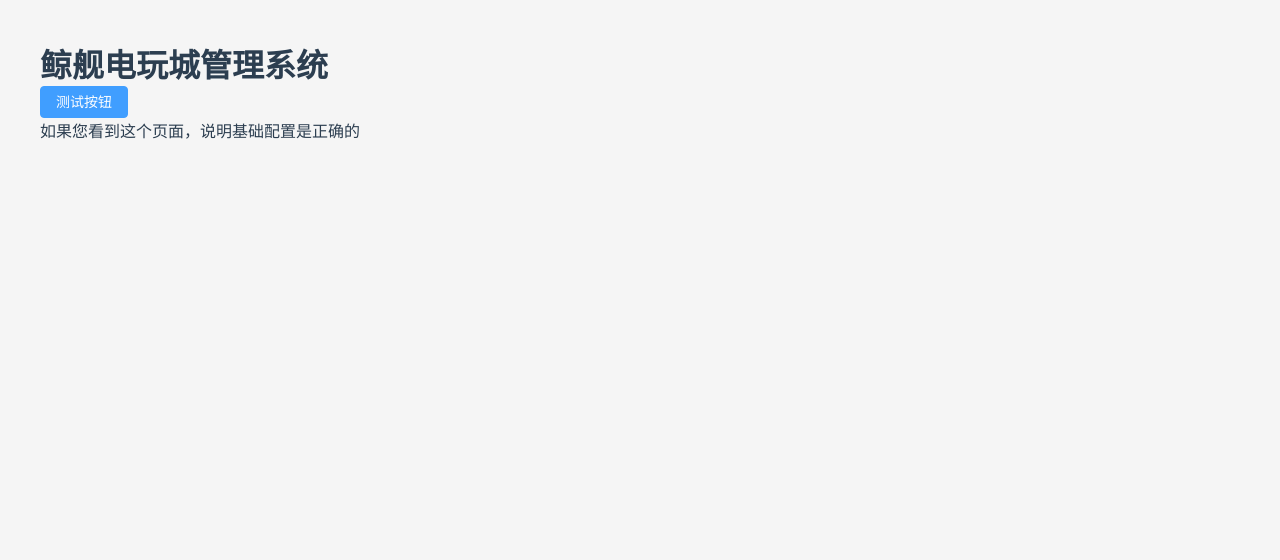
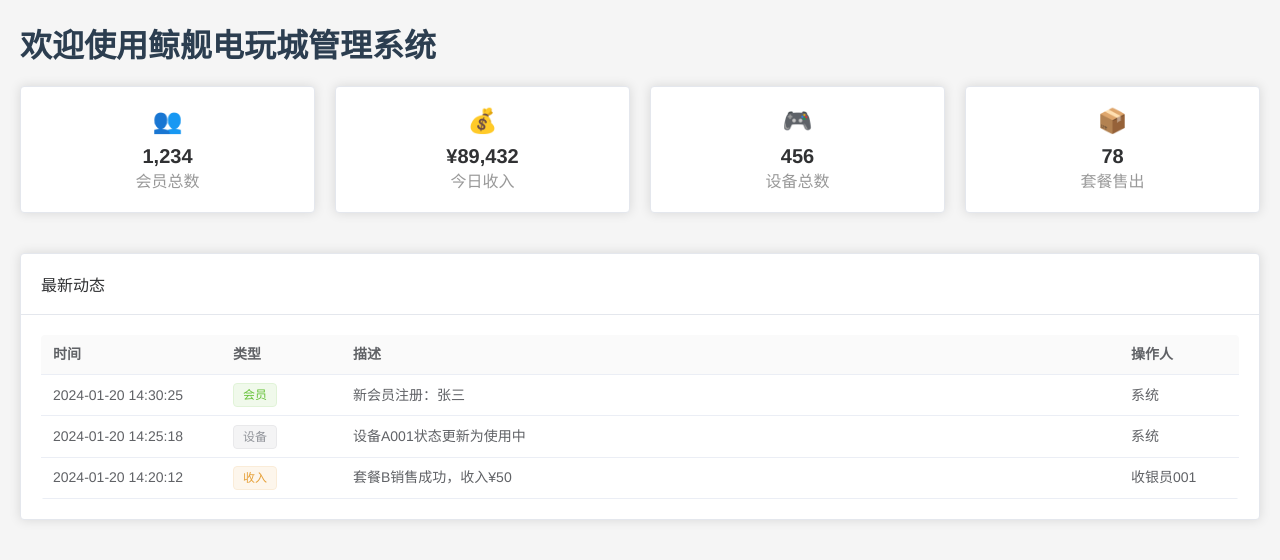
Before and after one commit to Yearning997/jingjian, a Vue app: page /jingjian/ in a window 1280 px wide. Shown: the top 560 px of the page. Built offline with nearby package versions, Linux system fonts and the light colour scheme.

Commit message:
恢复基础路由：使用简化版路由配置

```diff
--- a/src/App.vue
+++ b/src/App.vue
@@ -1,8 +1,6 @@
 <template>
   <div id="app">
-    <h1>鲸舰电玩城管理系统</h1>
-    <el-button type="primary">测试按钮</el-button>
-    <p>如果您看到这个页面，说明基础配置是正确的</p>
+    <router-view />
   </div>
 </template>
 
@@ -18,6 +16,5 @@ export default {
   -webkit-font-smoothing: antialiased;
   -moz-osx-font-smoothing: grayscale;
   color: #2c3e50;
-  padding: 20px;
 }
 </style>
--- a/src/main.js
+++ b/src/main.js
@@ -1,9 +1,25 @@
 import { createApp } from 'vue'
+import { createRouter, createWebHistory } from 'vue-router'
 import ElementPlus from 'element-plus'
 import 'element-plus/dist/index.css'
 import App from './App.vue'
 import './style.css'
 
+// 简化的路由配置
+const routes = [
+  {
+    path: '/',
+    component: () => import('./views/Dashboard-minimal.vue'),
+    meta: { title: '首页' }
+  }
+]
+
+const router = createRouter({
+  history: createWebHistory('/jingjian/'),
+  routes
+})
+
 const app = createApp(App)
 app.use(ElementPlus)
+app.use(router)
 app.mount('#app')
```
